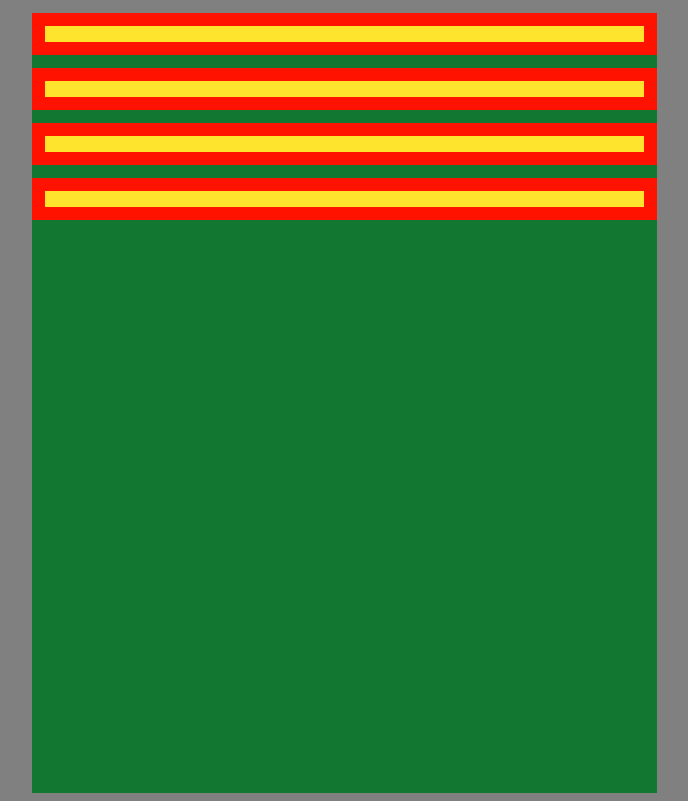
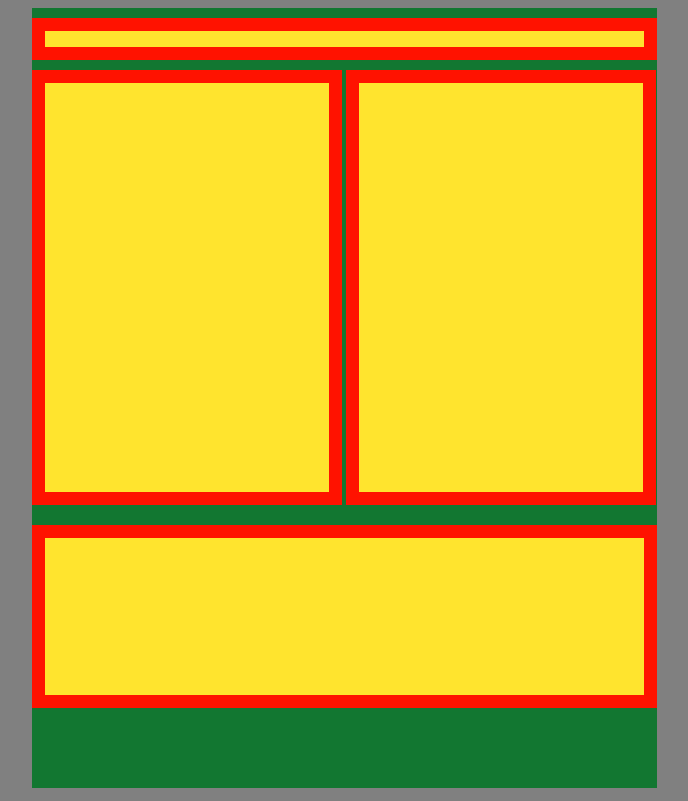
Before and after one commit to greenfox-academy/Tamara, a plain HTML site: page week-01/day-05/html form.html in a window 1280 px wide. Shown: the whole page, without its empty margins (296-984 px from the left). Drawn offline with Linux system fonts and the light colour scheme.

Commit message:
feat (day-05) Position of  boxes are completed.

```diff
--- a/week-01/day-05/styles.css
+++ b/week-01/day-05/styles.css
@@ -9,37 +9,43 @@ div {
     width: 625px;
     height: 780px;
     background-color: rgb(18, 119, 49);
-    margin: 5px auto;
+    margin: 0px auto;
+    padding-top: 10px;
 }
 .header {
     height: 42px;
     border: 13px solid rgb(255, 18, 0);
     background-color: rgb(255, 228, 46);
-    padding-bottom: 10px;
+    padding-top: 10px;
     text-align: center;
-    margin-top: 13px;
 }
 .panel1 {
-    height: 42px;
+    width: 310px;
+    height: 435px;
+    border: 13px solid rgb(255, 18, 0);
+    background-color: rgb(255, 228, 46);
+    text-align: left;
+    display: inline-block;
+    margin-top: 10px;
+    padding-right: 0px;
+}
+.panel2 {
+    width: 310px;
+    height: 435px;
+    border: 13px solid rgb(255, 18, 0);
+    background-color: rgb(255, 228, 46);
+    text-align: right;
+    display: inline-block;
+    margin-top: 10px;
+    padding-left: 0px;
+}
+.closer {
+    height: 183px;
     border: 13px solid rgb(255, 18, 0);
     background-color: rgb(255, 228, 46);
     padding-bottom: 10px;
-    text-align: center;
-    margin-top: 13px;
+    text-align: bottom;
+    margin-top: 16px;
+    padding-bottom: 60px;
+    margin-bottom: 13px;
 }
-.panel2 {
-    height: 42px;
-    border: 13px solid rgb(255, 18, 0);
-    background-color: rgb(255, 228, 46);
-    padding-bottom: 10px;
-    text-align: center;
-    margin-top: 13px;
-}
-.closer {
-    height: 42px;
-    border: 13px solid rgb(255, 18, 0);
-    background-color: rgb(255, 228, 46);
-    padding-bottom: 10px;
-    text-align: center;
-    margin-top: 13px;
-}
```
